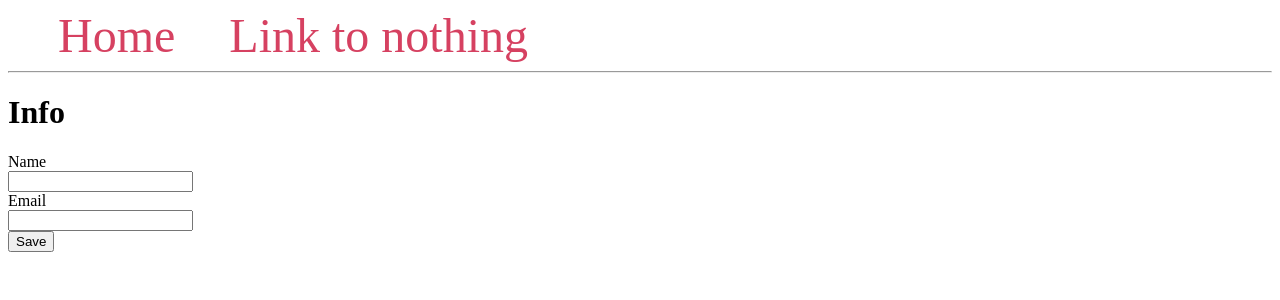
After one commit to mohobson/gift-exchange, a Flask app: page /info in a window 1280 px wide. The commit adds this page. Shown: the top 300 px of the page. Run offline with Flask 2, Linux system fonts and the light colour scheme.

Commit message:
revising forms

```diff
--- /dev/null
+++ b/Info.py
@@ -0,0 +1,4 @@
+class Info:
+    def __init__(self, title, email=None):
+        self.title = title
+        self.email = email
--- a/app.py
+++ b/app.py
@@ -1,5 +1,6 @@
-from flask import Flask, render_template
-app = Flask(__name__)
+from flask import Flask, render_template, request
+
+import datetime
 
 messages = [{'name': 'name one',
              'email': 'email one'},
@@ -7,9 +8,39 @@ messages = [{'name': 'name one',
              'email': 'email two'}
             ]
 
-@app.route('/')
-def index():
-    return render_template('index.html', messages=messages)
+def create_app():
+    app = Flask(__name__)
+    app.config.from_object("settings")
+
+    @app.route('/')
+    def index():
+        # today = datetime.datetime()
+        # day_name = today.strftime("%A")
+        day_name='dayname'
+        print(day_name)
+        return render_template('index.html', day=day_name, messages=messages)
+
+    @app.route('/info')
+    def info_page():
+        return render_template("info.html")
+
+    @app.route('/info')
+    def info_add_page():
+        if request.method == "GET":
+            return render_template(
+                "info.html"
+            )
+
+        else:
+            form_title = request.form["title"]
+            person_name = request.form["name"]
+            # email = Email(form_title, name=person_name if person_name else None)
+    return app
+
+if __name__ == "__main__":
+    app = create_app()
+    port = app.config.get("PORT", 5000)
+    app.run(host="0.0.0.0", port=port)
 
 
 #https://www.digitalocean.com/community/tutorials/how-to-use-web-forms-in-a-flask-application
--- /dev/null
+++ b/settings.py
@@ -0,0 +1 @@
+PORT=8080
--- a/templates/base.html
+++ b/templates/base.html
@@ -21,7 +21,7 @@
 </head>
 <body>
     <nav>
-        <a href="{{ url_for('index') }}">Index</a>
+        <a href="{{ url_for('index') }}">Home</a>
         <a href="#">Link to nothing</a>
     </nav>
     <hr>
--- a/templates/index.html
+++ b/templates/index.html
@@ -4,6 +4,9 @@
     <h1>{% block title %} Gift Exchange {% endblock %}</h1>
     {% for message in messages %}
         <div class='message'>
+            <h1>Today is {{ day }}.</h1>
+            <a href="{{ url_for('info_page') }}">Participant Info</a>
+            <h1>......</h1>
             <h3>{{ message['name'] }}</h3>
             <p>{{ message['email'] }}</p>
             <input id="name{{ message['title'] }}" type="text">
--- /dev/null
+++ b/templates/info.html
@@ -0,0 +1,28 @@
+{% extends 'base.html' %}
+{% block title %}Info{% endblock %}
+{% block content %}
+    <h1 class="title">Info</h1>
+
+    <form action="" method="post" name="edit_info">
+        <div class="field">
+            <label for="name" class="label">Name</label>
+            <div class="control">
+                <input type="text" name="name" class="input" required="required"/>
+            </div>
+        </div>
+
+        <div class="field">
+            <label for="email" class="label">Email</label>
+            <div class="control">
+                <input type="email" name="email" class="input" required="required"/>
+            </div>
+        </div>
+
+        <div class="field is-grouped">
+            <div class="control">
+                <button class="button is-primary is-small">Save</button>
+            </div>
+        </div>
+    </form>
+
+{% endblock %}
```
Also changed, not shown: database.py (added).
